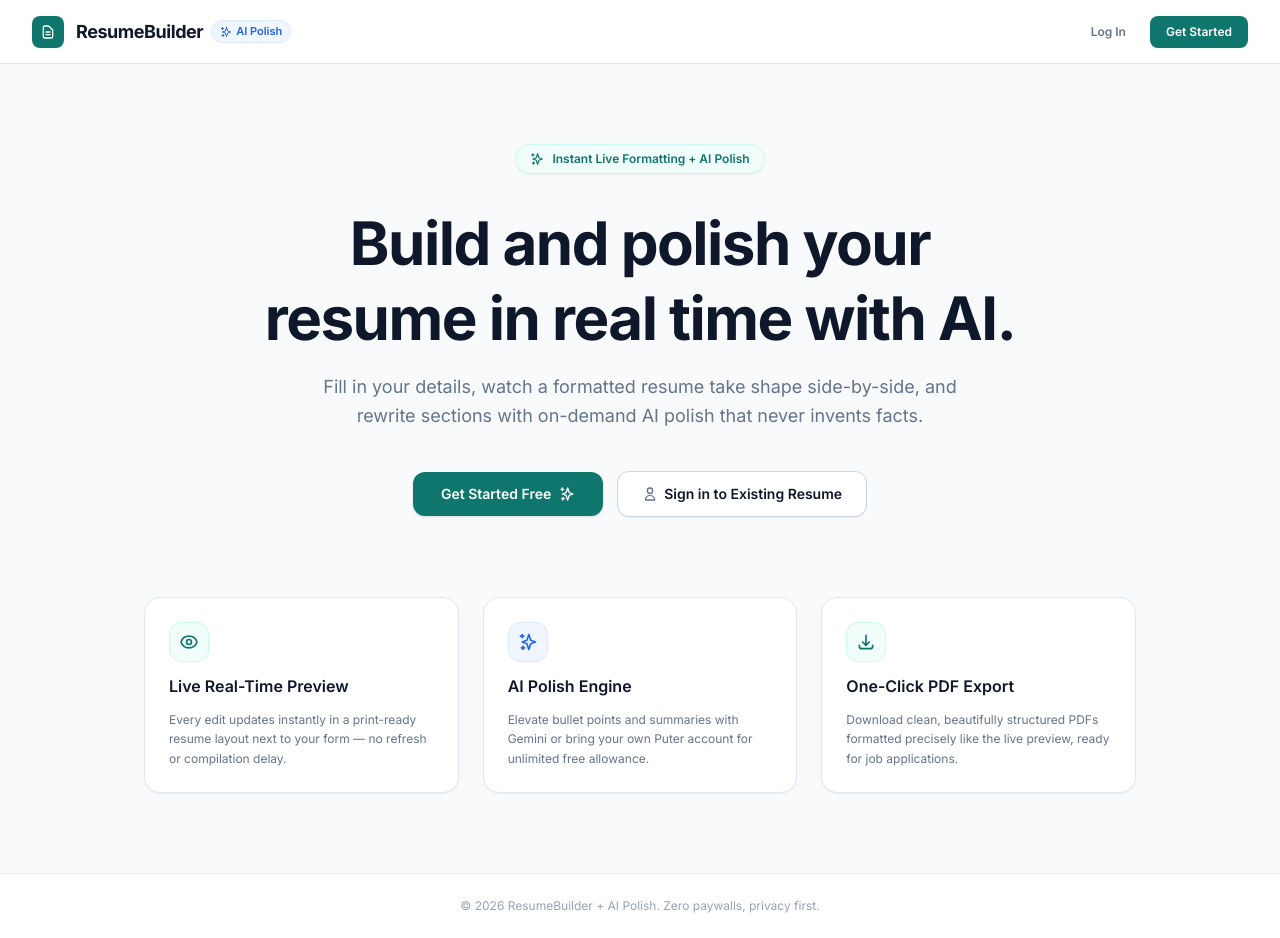
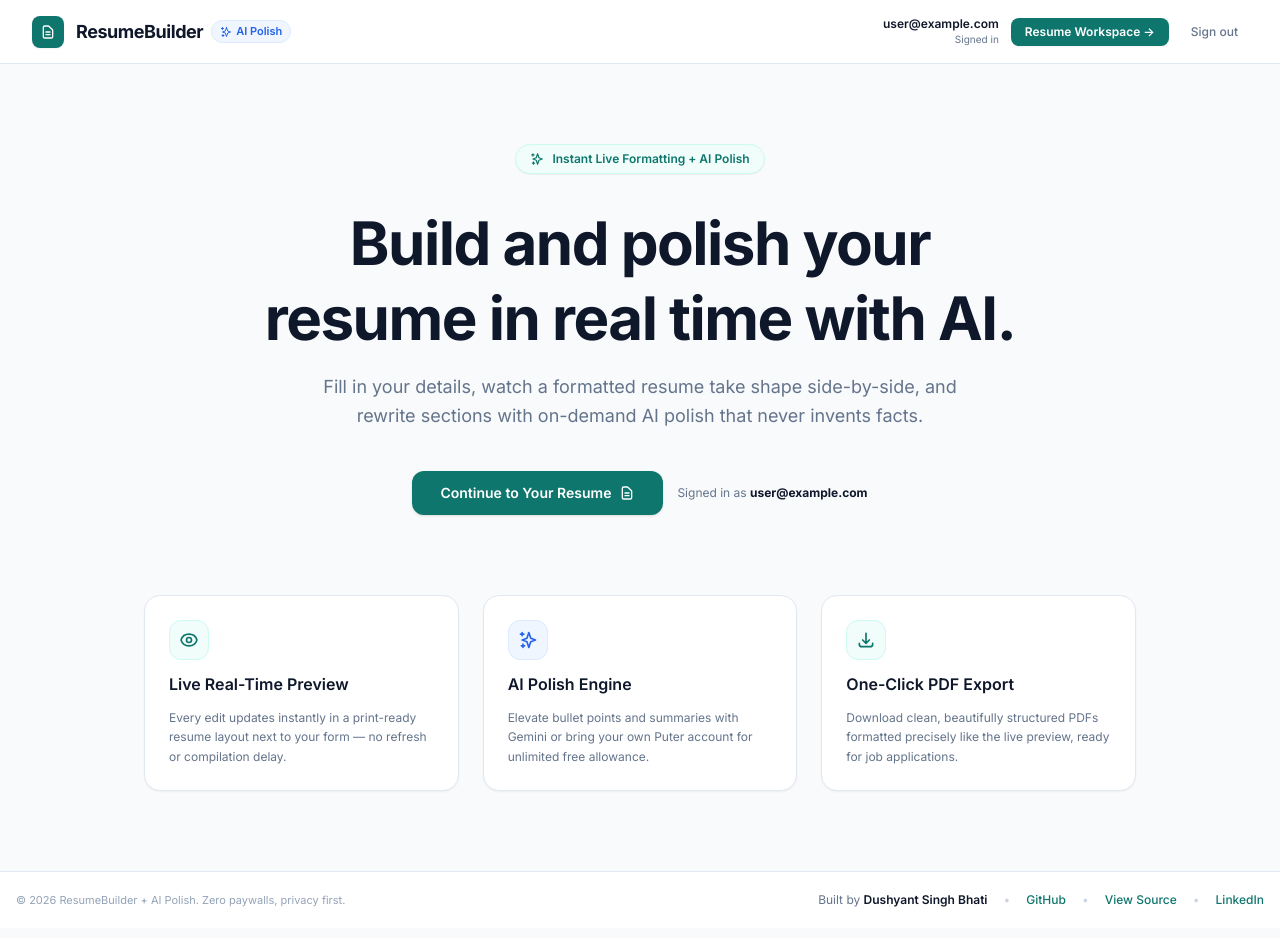
Before and after one commit to DushyantSingh7120/Resume-Builder-AI-Polish-4-, a React (Vite) app: page / in a window 1280 px wide. Built offline with nearby package versions, Linux system fonts and the light colour scheme; no server answers; sample sign-in values are in the browser's storage.

Commit message:
feat: implement authentication, resume builder, and landing pages with Firebase integration

```diff
--- a/src/App.jsx
+++ b/src/App.jsx
@@ -70,14 +70,14 @@ export default function App() {
       <Toaster richColors position="top-right" />
       <Routes>
         {/* Public Landing Page */}
-        <Route path="/" element={<LandingPage />} />
+        <Route path="/" element={<LandingPage currentUser={currentUser} />} />
 
         {/* Dedicated Auth Screens */}
         <Route
           path="/login"
           element={
             !isAuthLoading && currentUser ? (
-              <Navigate to="/app" replace />
+              <Navigate to="/" replace />
             ) : (
               <AuthPage isSignUp={false} />
             )
@@ -87,7 +87,7 @@ export default function App() {
           path="/signup"
           element={
             !isAuthLoading && currentUser ? (
-              <Navigate to="/app" replace />
+              <Navigate to="/" replace />
             ) : (
               <AuthPage isSignUp={true} />
             )
--- /dev/null
+++ b/src/components/Footer.jsx
@@ -0,0 +1,49 @@
+import React from 'react'
+
+export default function Footer({ className = '' }) {
+  return (
+    <footer className={`border-t border-[#E2E8F0] bg-white py-5 px-4 text-xs text-[#64748B] shrink-0 ${className}`}>
+      <div className="max-w-7xl mx-auto flex flex-col sm:flex-row items-center justify-between gap-3 text-center sm:text-left">
+        {/* Copyright & Tagline */}
+        <p className="text-[11px] text-[#94A3B8]">
+          © 2026 ResumeBuilder + AI Polish. Zero paywalls, privacy first.
+        </p>
+
+        {/* Creator & Links */}
+        <div className="flex items-center flex-wrap justify-center gap-x-4 gap-y-1 text-xs">
+          <span>
+            Built by{' '}
+            <span className="font-semibold text-[#0F172A]">Dushyant Singh Bhati</span>
+          </span>
+          <span className="text-[#CBD5E1] hidden sm:inline">•</span>
+          <a
+            href="https://github.com/DushyantSingh7120"
+            target="_blank"
+            rel="noopener noreferrer"
+            className="text-[#0F766E] hover:text-[#115E59] hover:underline font-medium transition-colors"
+          >
+            GitHub
+          </a>
+          <span className="text-[#CBD5E1]">•</span>
+          <a
+            href="https://github.com/DushyantSingh7120/Resume-Builder-AI-Polish-4-"
+            target="_blank"
+            rel="noopener noreferrer"
+            className="text-[#0F766E] hover:text-[#115E59] hover:underline font-medium transition-colors"
+          >
+            View Source
+          </a>
+          <span className="text-[#CBD5E1]">•</span>
+          <a
+            href="https://www.linkedin.com/in/dushyant-singh-764235332"
+            target="_blank"
+            rel="noopener noreferrer"
+            className="text-[#0F766E] hover:text-[#115E59] hover:underline font-medium transition-colors"
+          >
+            LinkedIn
+          </a>
+        </div>
+      </div>
+    </footer>
+  )
+}
--- a/src/components/NotFound.jsx
+++ b/src/components/NotFound.jsx
@@ -1,5 +1,6 @@
 import React from 'react'
 import { FileTextIcon, SparklesIcon } from './Icons'
+import Footer from './Footer'
 
 export default function NotFound({ onReturnHome }) {
   const handleGoHome = () => {
@@ -56,6 +57,9 @@ export default function NotFound({ onReturnHome }) {
           </button>
         </div>
       </main>
+
+      {/* Global Footer with Credit & Links */}
+      <Footer />
     </div>
   )
 }
--- a/src/pages/BuilderPage.jsx
+++ b/src/pages/BuilderPage.jsx
@@ -14,6 +14,7 @@ import Header from '../components/Header'
 import FormEditor from '../components/FormEditor'
 import ResumePreview from '../components/ResumePreview'
 import ResumeSkeleton from '../components/ResumeSkeleton'
+import Footer from '../components/Footer'
 import { SparklesIcon, CloseIcon } from '../components/Icons'
 
 export default function BuilderPage({ currentUser }) {
@@ -199,6 +200,9 @@ export default function BuilderPage({ currentUser }) {
           </>
         )}
       </main>
+
+      {/* Global Footer with Credit & Links */}
+      <Footer />
     </div>
   )
 }
--- a/src/pages/LandingPage.jsx
+++ b/src/pages/LandingPage.jsx
@@ -1,13 +1,31 @@
 import React from 'react'
 import { Link } from 'react-router-dom'
+import { signOut } from 'firebase/auth'
+import { auth } from '../config/firebase'
+import { clearPuterSession } from '../services/puterService'
+import { toast } from 'sonner'
 import { FileTextIcon, SparklesIcon, DownloadIcon, EyeIcon, UserIcon } from '../components/Icons'
+import Footer from '../components/Footer'
 
-export default function LandingPage() {
+export default function LandingPage({ currentUser }) {
+
+  // Sign out handler
+  const handleSignOut = async () => {
+    try {
+      await signOut(auth)
+      clearPuterSession()
+      toast.success('Signed out successfully.')
+    } catch (err) {
+      console.error('Sign out error:', err)
+      toast.error('Failed to sign out.')
+    }
+  }
+
   return (
     <div className="min-h-screen bg-[#F8FAFC] text-[#0F172A] flex flex-col font-sans">
       {/* Top Navigation */}
       <header className="bg-white border-b border-[#E2E8F0] px-4 md:px-8 h-16 shrink-0 flex items-center justify-between z-20">
-        <div className="flex items-center gap-3">
+        <Link to="/" className="flex items-center gap-3 hover:opacity-90 transition-opacity">
           <div className="w-8 h-8 rounded-lg bg-[#0F766E] flex items-center justify-center text-white shadow-xs">
             <FileTextIcon className="w-4 h-4" />
           </div>
@@ -18,8 +36,32 @@ export default function LandingPage() {
               AI Polish
             </span>
           </div>
+        </Link>
+
+        {/* Top-Right Nav Area */}
+        {currentUser ? (
+          <div className="flex items-center gap-3">
+            <div className="hidden sm:flex flex-col text-right">
+              <span className="text-xs font-semibold text-[#0F172A] truncate max-w-[150px]">
+                {currentUser.email}
+              </span>
+              <span className="text-[10px] text-[#64748B]">Signed in</span>
             </div>
-
+            <Link
+              to="/app"
+              className="inline-flex items-center gap-1.5 bg-[#0F766E] hover:bg-[#115E59] text-white text-xs font-semibold px-3.5 py-1.5 rounded-lg transition-colors shadow-xs"
+            >
+              Resume Workspace →
+            </Link>
+            <button
+              type="button"
+              onClick={handleSignOut}
+              className="text-xs font-medium text-[#64748B] hover:text-red-600 px-2.5 py-1.5 rounded hover:bg-red-50 transition-colors cursor-pointer"
+            >
+              Sign out
+            </button>
+          </div>
+        ) : (
           <div className="flex items-center gap-3">
             <Link
               to="/login"
@@ -34,6 +76,7 @@ export default function LandingPage() {
               Get Started
             </Link>
           </div>
+        )}
       </header>
 
       {/* Hero Section */}
@@ -52,7 +95,23 @@ export default function LandingPage() {
           </p>
         </div>
 
+        {/* Dynamic CTA buttons based on auth state */}
         <div className="flex flex-col sm:flex-row items-center gap-3.5 pt-2">
+          {currentUser ? (
+            <>
+              <Link
+                to="/app"
+                className="w-full sm:w-auto inline-flex items-center justify-center gap-2 bg-[#0F766E] hover:bg-[#115E59] text-white font-semibold px-7 py-3 rounded-xl transition-all shadow-sm hover:shadow-md text-sm cursor-pointer"
+              >
+                Continue to Your Resume
+                <FileTextIcon className="w-4 h-4" />
+              </Link>
+              <span className="text-xs text-[#64748B]">
+                Signed in as <strong className="text-[#0F172A]">{currentUser.email}</strong>
+              </span>
+            </>
+          ) : (
+            <>
               <Link
                 to="/signup"
                 className="w-full sm:w-auto inline-flex items-center justify-center gap-2 bg-[#0F766E] hover:bg-[#115E59] text-white font-semibold px-7 py-3 rounded-xl transition-all shadow-sm hover:shadow-md text-sm cursor-pointer"
@@ -67,6 +126,8 @@ export default function LandingPage() {
                 <UserIcon className="w-4 h-4 text-[#64748B]" />
                 Sign in to Existing Resume
               </Link>
+            </>
+          )}
         </div>
 
         {/* 3 Core Feature Highlights */}
@@ -106,10 +167,8 @@ export default function LandingPage() {
         </div>
       </main>
 
-      {/* Simple Footer */}
-      <footer className="border-t border-[#E2E8F0] bg-white py-6 text-center text-xs text-[#94A3B8]">
-        <p>© 2026 ResumeBuilder + AI Polish. Zero paywalls, privacy first.</p>
-      </footer>
+      {/* Real Footer with Credit & Links */}
+      <Footer />
     </div>
   )
 }
--- a/src/pages/VerifyEmailPage.jsx
+++ b/src/pages/VerifyEmailPage.jsx
@@ -1,14 +1,22 @@
-import React, { useState } from 'react'
+import React, { useState, useEffect } from 'react'
 import { Link, useNavigate } from 'react-router-dom'
 import { sendEmailVerification, signOut } from 'firebase/auth'
 import { auth } from '../config/firebase'
 import { toast } from 'sonner'
 import { FileTextIcon, SparklesIcon, MailIcon } from '../components/Icons'
+import Footer from '../components/Footer'
 
 export default function VerifyEmailPage({ currentUser, setCurrentUser }) {
   const navigate = useNavigate()
   const [isSending, setIsSending] = useState(false)
   const [isChecking, setIsChecking] = useState(false)
+
+  // If the user is already verified, bypass this screen immediately and go to "/"
+  useEffect(() => {
+    if (currentUser?.emailVerified) {
+      navigate('/', { replace: true })
+    }
+  }, [currentUser, navigate])
 
   // Resend verification email
   const handleResend = async () => {
@@ -34,7 +42,7 @@ export default function VerifyEmailPage({ currentUser, setCurrentUser }) {
     }
   }
 
-  // Check verification status
+  // Check verification status & redirect to "/"
   const handleCheckStatus = async () => {
     if (!auth.currentUser) {
       navigate('/login')
@@ -47,7 +55,7 @@ export default function VerifyEmailPage({ currentUser, setCurrentUser }) {
       if (auth.currentUser.emailVerified) {
         if (setCurrentUser) setCurrentUser({ ...auth.currentUser })
         toast.success('Email verified successfully! Full AI Polish is unlocked.')
-        navigate('/app')
+        navigate('/')
       } else {
         toast.info('Email is not verified yet. Please check your inbox and spam folder.')
       }
@@ -131,7 +139,7 @@ export default function VerifyEmailPage({ currentUser, setCurrentUser }) {
               disabled={isChecking}
               className="w-full bg-[#0F766E] hover:bg-[#115E59] text-white text-sm font-semibold py-2.5 px-4 rounded-lg transition-colors shadow-xs cursor-pointer disabled:opacity-60"
             >
-              {isChecking ? 'Checking status...' : "I've Verified My Email"}
+              {isChecking ? 'Checking status...' : "I've verified — check again"}
             </button>
 
             <button
@@ -156,6 +164,9 @@ export default function VerifyEmailPage({ currentUser, setCurrentUser }) {
           </div>
         </div>
       </main>
+
+      {/* Real Footer with Credit & Links */}
+      <Footer />
     </div>
   )
 }
```
Also changed, not shown: src/pages/AuthPage.jsx (+12 -11 lines). Lines whose indentation alone changed are shown as unchanged.
